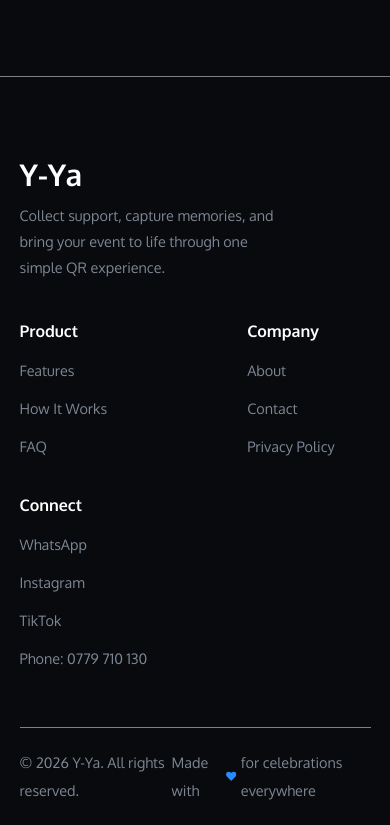
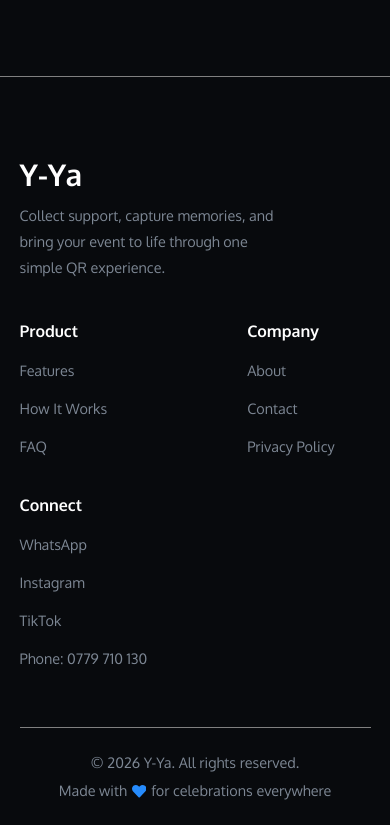
Before and after one commit to Sumally007/wedding-app, a React (Vite) app: page / in a window 390 px wide. Shown: the part 6678-7503 px from the top of the page. Built offline with nearby package versions, Linux system fonts and the light colour scheme.

Commit message:
mobile view for footer is finished

```diff
--- a/src/Components/Footer/Footer.css
+++ b/src/Components/Footer/Footer.css
@@ -63,6 +63,11 @@
     padding-top: 20px;
     display: flex;
     justify-content: space-between;
+
+    @media (max-width:480px) {
+        flex-direction: column;
+        align-items: center;
+    }
 }
 
 .footer-bottom p {
```
